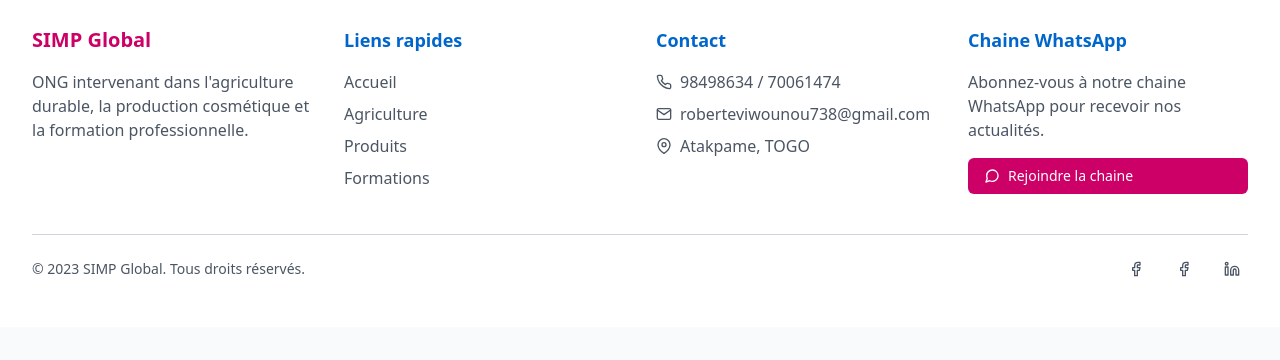
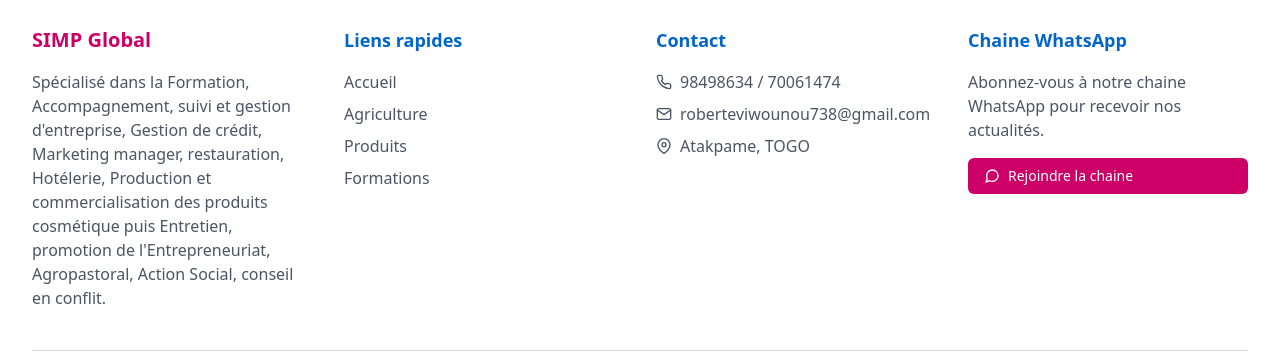
Before and after one commit to ogouvi/simpglobal, a plain HTML site: page produits.html in a window 1280 px wide. Shown: the part 1551-1911 px from the top of the page. Before the commit the page ends 1878 px from the top, so only its background shows below. Drawn offline with nearby package versions, Linux system fonts and the light colour scheme.

Commit message:
site footer update

```diff
--- a/produits.html
+++ b/produits.html
@@ -192,7 +192,7 @@
             <div class="grid md:grid-cols-4 gap-8">
                 <div>
                     <h3 class="text-xl font-bold mb-4 magenta-text">SIMP Global</h3>
-                    <p class="text-gray-600">ONG intervenant dans l'agriculture durable, la production cosmétique et la formation professionnelle.</p>
+                    <p class="text-gray-600">Spécialisé dans la Formation, Accompagnement, suivi et gestion d'entreprise, Gestion de crédit, Marketing manager, restauration, Hotélerie, Production et commercialisation des produits cosmétique puis Entretien, promotion de l'Entrepreneuriat, Agropastoral, Action Social, conseil en conflit.</p>
                 </div>
                 <div>
                     <h3 class="text-lg font-semibold mb-4 blue-text">Liens rapides</h3>
```
